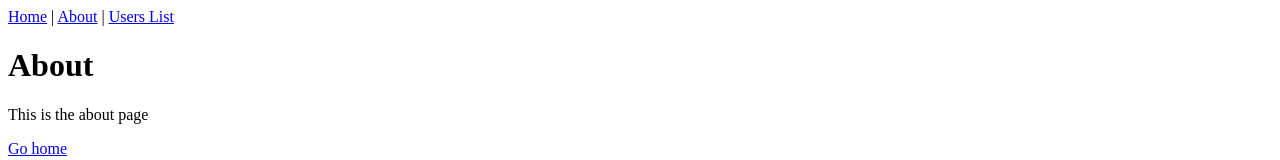
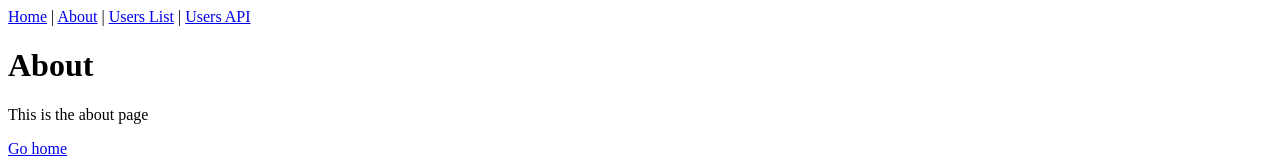
Before and after one commit to 02363-Front-end-technology/02363, a Next.js app: page /about in a window 1280 px wide. Shown: the top 160 px of the page. Built offline with nearby package versions, Linux system fonts and the light colour scheme.

Commit message:
Revert "added paths"
This reverts commit 2992d30385df2f10cb989b073112f42e535ec564.

```diff
--- a/components/Layout.tsx
+++ b/components/Layout.tsx
@@ -26,7 +26,9 @@ const Layout = ({ children, title = "This is the default title" }: Props) => (
         |{" "}
         <Link href="/users">
           <a>Users List</a>
-        </Link>
+        </Link>{" "}
+        {/* eslint-disable-next-line @next/next/no-html-link-for-pages */}
+        | <a href="/api/users">Users API </a>
       </nav>
     </header>
     {children}
--- a/components/List.tsx
+++ b/components/List.tsx
@@ -1,6 +1,6 @@
 import * as React from 'react'
 import ListItem from './ListItem'
-import { User } from '@Interfaces/index'
+import { User } from '../interfaces'
 
 type Props = {
   items: User[]
--- a/components/ListDetail.tsx
+++ b/components/ListDetail.tsx
@@ -1,6 +1,6 @@
 import * as React from 'react'
 
-import { User } from '@Interfaces/index'
+import { User } from '../interfaces'
 
 type ListDetailProps = {
   item: User
--- a/components/ListItem.tsx
+++ b/components/ListItem.tsx
@@ -1,7 +1,7 @@
 import React from 'react'
 import Link from 'next/link'
 
-import { User } from '@Interfaces/index'
+import { User } from '../interfaces'
 
 type Props = {
   data: User
--- a/pages/about.tsx
+++ b/pages/about.tsx
@@ -1,5 +1,5 @@
 import Link from 'next/link';
-import Layout from '@Components/Layout';
+import Layout from '../components/Layout';
 
 const AboutPage = () => (
   <Layout title='About | Next.js + TypeScript Example'>
--- a/pages/api/users/index.ts
+++ b/pages/api/users/index.ts
@@ -1,5 +1,5 @@
 import { NextApiRequest, NextApiResponse } from 'next'
-import { sampleUserData } from "@SampleData/sample-data"
+import { sampleUserData } from '../../../utils/sample-data'
 
 const handler = (_req: NextApiRequest, res: NextApiResponse) => {
   try {
--- a/pages/index.tsx
+++ b/pages/index.tsx
@@ -1,5 +1,5 @@
 import Link from 'next/link';
-import Layout from '@Components/Layout';
+import Layout from '../components/Layout';
 
 const IndexPage = () => (
   <Layout title='Home | Next.js + TypeScript Example'>
```
Also changed, not shown: pages/users/index.tsx (+4 -4 lines), tsconfig.json (+3 -10 lines).
